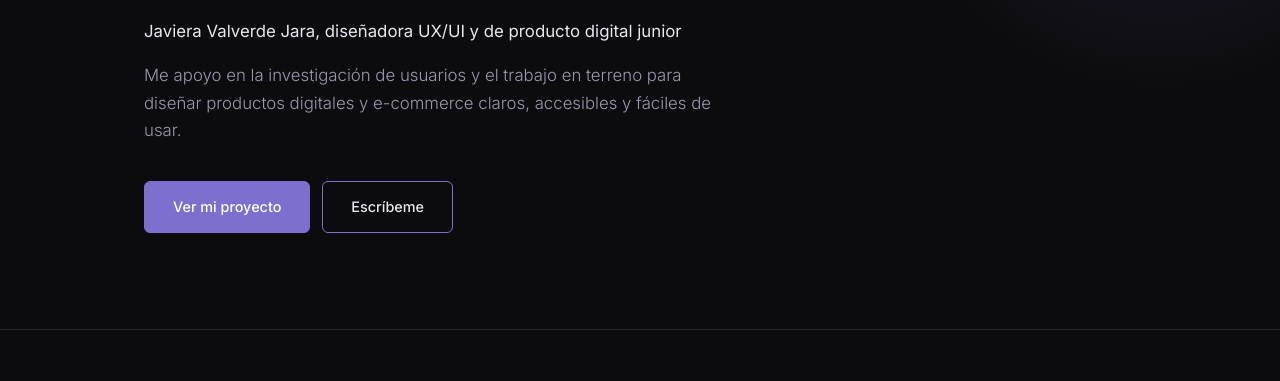
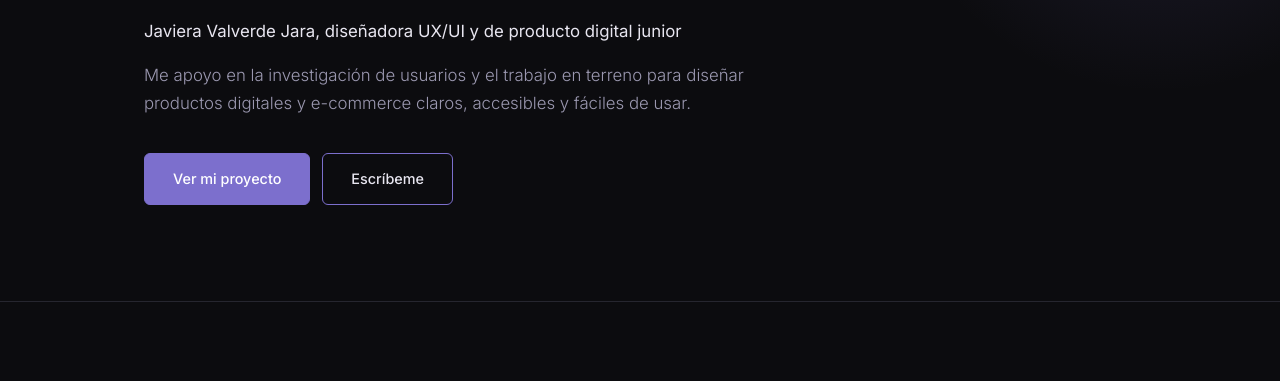
Before and after one commit to javieravalverdejara/javieravalverdejara.github.io, a plain HTML site: page index.html in a window 1280 px wide. Shown: the part 419-800 px from the top of the page. Drawn offline with Linux system fonts and the light colour scheme.

Commit message:
Update styles.css

```diff
--- a/assets/styles.css
+++ b/assets/styles.css
@@ -50,7 +50,7 @@ nav a:hover { color: var(--ink); }
 .hero h1 { text-wrap: balance; }
 .hero h1 .l2 { color: var(--accent2); }
 .role { font-size: 1.05rem; color: var(--ink); margin-bottom: 0.75rem; font-weight: 400; }
-.lead { max-width: 56ch; color: var(--ink-soft); font-size: 1.05rem; margin-bottom: 2.25rem; }
+.lead { max-width: 60ch; text-wrap: pretty; color: var(--ink-soft); font-size: 1.05rem; margin-bottom: 2.25rem; }
 .actions { display: flex; flex-wrap: wrap; gap: 0.75rem; }
 .btn {
   display: inline-block; padding: 0.8rem 1.75rem; border-radius: 6px;
```
